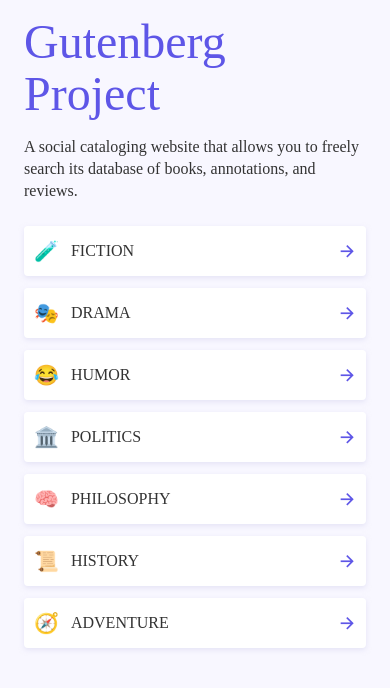
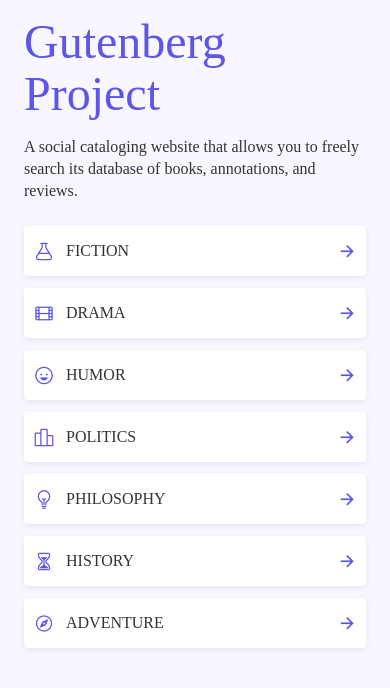
Before and after one commit to senthilarrasie-j/GutenbergProject, a React Native app: screen /Genre in a window 390 px wide. Shown: the top 688 px of the page. Built offline with nearby package versions, Linux system fonts and the light colour scheme; what react-native-localize, react-native-mmkv would draw is missing.

Commit message:
Refactor: Replace emoji genre icons with Ionicons

```diff
--- a/src/features/books/components/GenreCard.tsx
+++ b/src/features/books/components/GenreCard.tsx
@@ -19,7 +19,7 @@
   const { colors } = useAppTheme();
   const styles = useMemo(() => getStyles(colors), [colors]);
 
-  const emoji = GENRE_ICONS[item.title.toLowerCase()] || '📖';
+  const iconName = GENRE_ICONS[item.title.toLowerCase()] || 'book-outline';
 
   return (
     <TouchableOpacity
@@ -30,9 +30,12 @@
       accessibilityLabel={`Genre ${item.title}`}
     >
       <View style={styles.cardLeft}>
-        <Text style={styles.genreIcon} allowFontScaling={false}>
-          {emoji}
-        </Text>
+        <Icon
+          name={iconName}
+          size={24}
+          color={colors.primary}
+          style={styles.genreIcon}
+        />
         <Text style={styles.cardText} allowFontScaling={false}>
           {item.title.toUpperCase()}
         </Text>
--- a/src/features/books/constants/genres.ts
+++ b/src/features/books/constants/genres.ts
@@ -9,11 +9,11 @@
 ];
 
 export const GENRE_ICONS: Record<string, string> = {
-  fiction: '🧪',
-  drama: '🎭',
-  humor: '😂',
-  politics: '🏛️',
-  philosophy: '🧠',
-  history: '📜',
-  adventure: '🧭',
+  fiction: 'flask-outline',
+  drama: 'film-outline',
+  humor: 'happy-outline',
+  politics: 'podium-outline',
+  philosophy: 'bulb-outline',
+  history: 'hourglass-outline',
+  adventure: 'compass-outline',
 };
```
